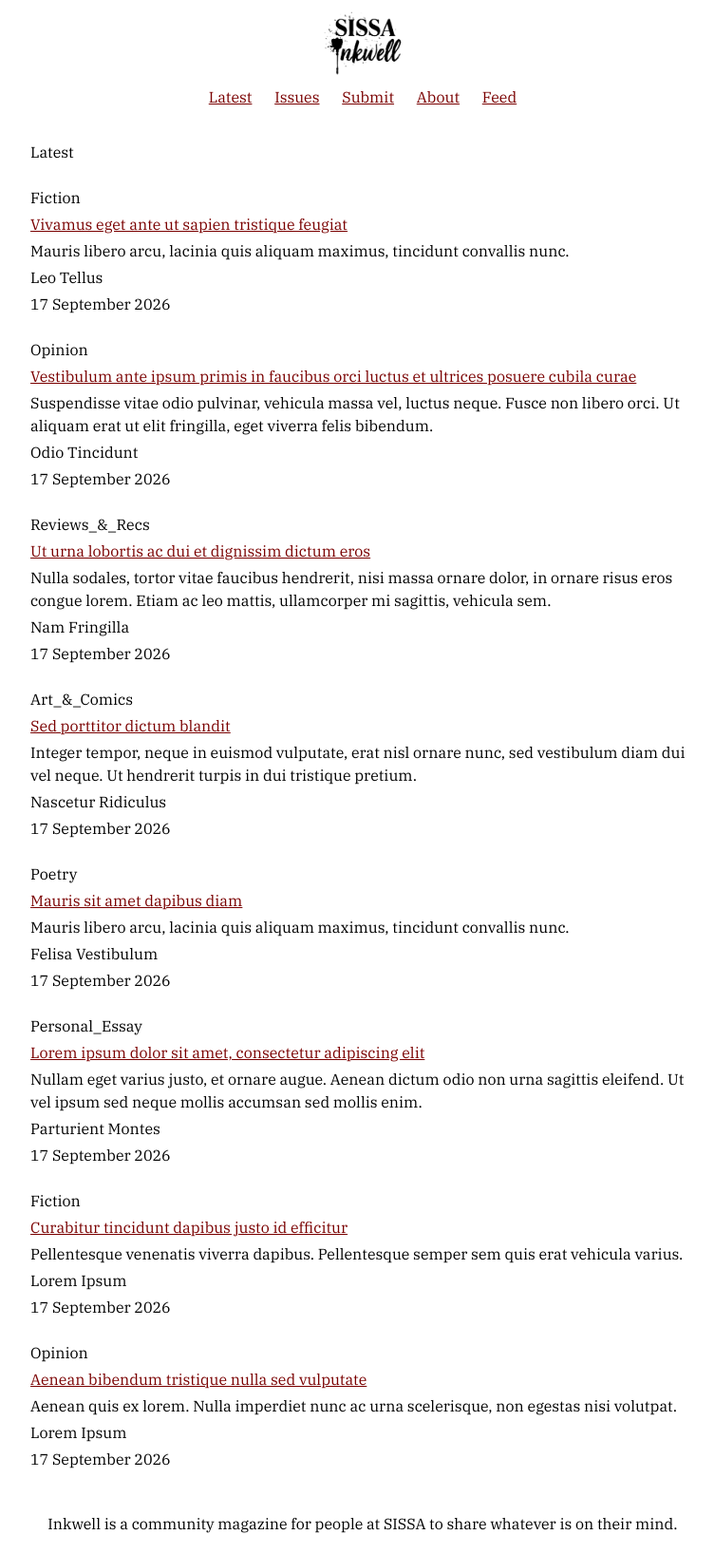
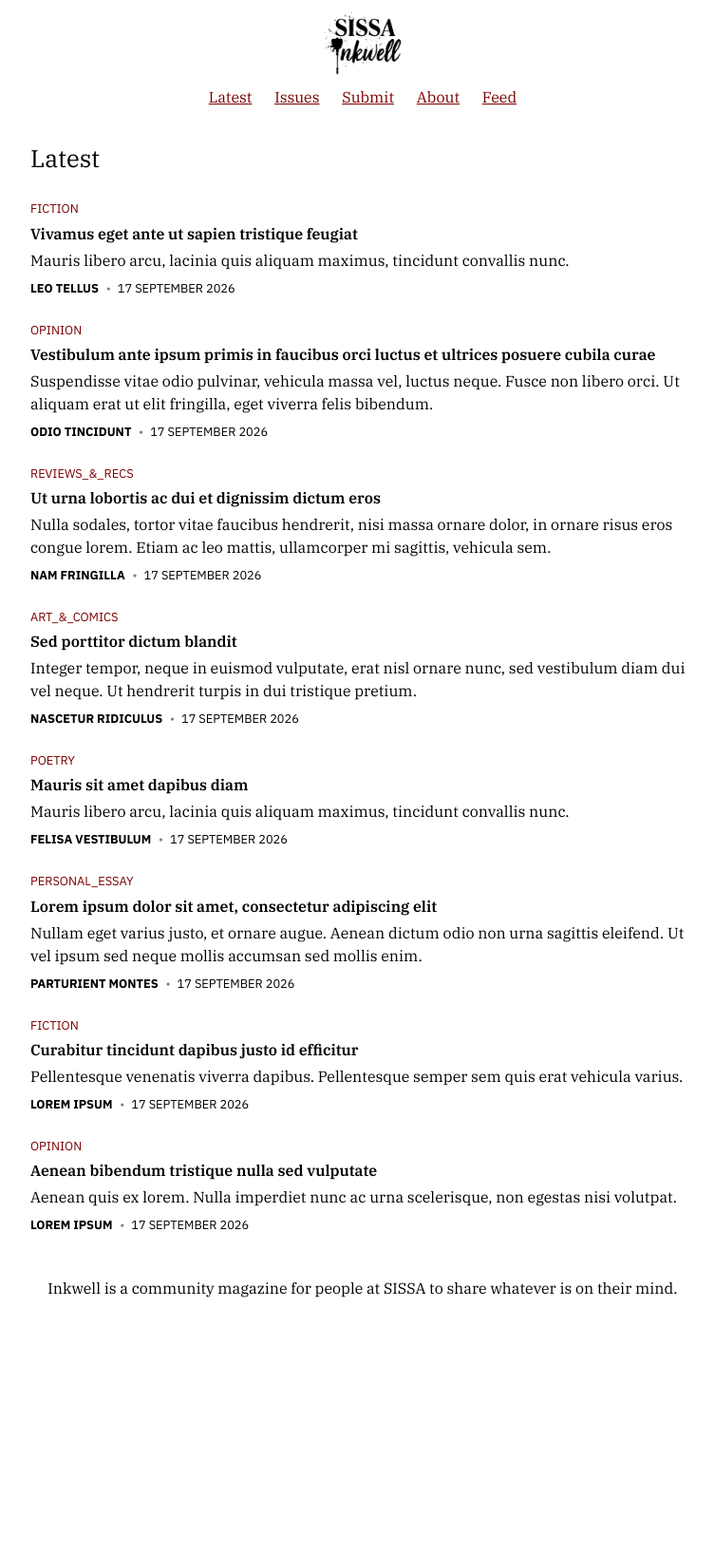
Before and after one commit to 11DE784A/InkwellWebsite, a Jekyll site: the page built from index.markdown, in a window 1280 px wide. Shown: the whole page at 95% size, without its empty margins (258-1010 px from the left). Built offline with Jekyll 4.4.1, drawn with Linux system fonts in a browser that asks for light colours; after the commit the page ends 1388 px from its top, so only the background shows below that.

Commit message:
landing page

```diff
--- a/assets/styles.css
+++ b/assets/styles.css
@@ -111,8 +111,43 @@ main > * {
   margin-bottom: 2.4rem;
 }
 
+h1 {
+  font-size: calc(1.6 * var(--base-font-size));
+}
+
+h2 {
+  font-size: calc(1.3 * var(--base-font-size));
+}
+
 section > * {
   margin-bottom: 0.4rem;
+}
+
+section h2 {
+  font-size: var(--base-font-size);
+  font-weight: bold;
+}
+
+.author,
+.category,
+.date {
+  font-family: var(--sans-font);
+  font-size: calc(0.8 * var(--base-font-size));
+  text-transform: uppercase;
+}
+
+.author {
+  font-weight: bold;
+}
+
+.category {
+  color: var(--accent1);
+}
+
+.date::before {
+  content: "• ";
+  margin: 0 0.4rem;
+  opacity: 0.5;
 }
 
 /* Links */
@@ -122,14 +157,8 @@ a {
   text-decoration: underline;
 }
 
-a:link {
-    color: var(--accent1);
-}
-
-a:visited {
-    color: var(--accent1);
-}
-
+a:link,
+a:visited,
 a:focus {
     color: var(--accent1);
 }
@@ -138,6 +167,22 @@ a:hover,
 a:active {
   text-decoration: unset;
 }
+
+section a {
+  text-decoration: none;
+}
+
+section a:link,
+section a:visited,
+section a:focus {
+  color: var(--fg1);
+}
+
+section a:hover,
+section a:active {
+  text-decoration: underline;
+}
+
 
 /* Posts */
 
--- a/index.markdown
+++ b/index.markdown
@@ -7,10 +7,12 @@ title: SISSA Inkwell
 
 {% for post in site.posts %}
 <section>
-  <div>{{ post.categories }}</div>
-  <h1><a href="{{ post.url }}">{{ post.title }}</a></h1>
+  <div class="category">{{ post.categories }}</div>
+  <h2><a href="{{ post.url }}">{{ post.title }}</a></h2>
   <p>{{ post.excerpt }}</p>
-  <div>{{ post.author }}</div>
-  <div>{{ post.date | date: '%d %B %Y'}}</div>
+  <div>
+    <span class="author">{{ post.author }}</span>
+    <time class="date">{{ post.date | date: '%d %B %Y'}}</time>
+  </div>
 </section>
 {% endfor %}
```
